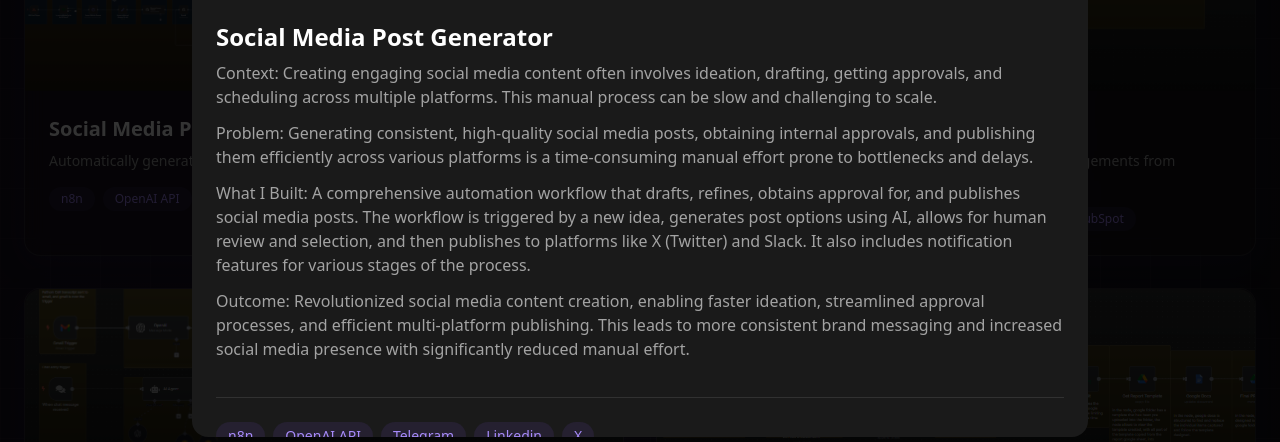
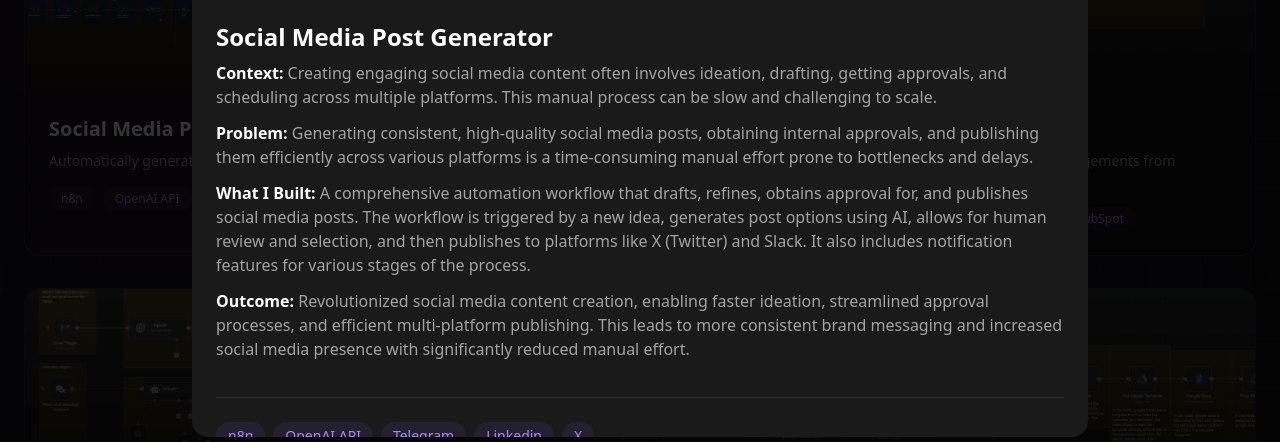
Before and after one commit to EmmanuelVictor62/portfolio-website, a React (Vite) app: page / in a window 1280 px wide. Both pictures are taken after a click on the element 324 px from the left and 4011 px from the top of the page. Shown: the part 3934-4376 px from the top of the page. Built offline with nearby package versions, Linux system fonts and the light colour scheme; no server answers.

Commit message:
Modified projects

```diff
--- a/src/components/Projects.jsx
+++ b/src/components/Projects.jsx
@@ -6,6 +6,36 @@ const Projects = () => {
   const [selectedProject, setSelectedProject] = useState(null);
   const cardsContainerRef = useRef(null);
 
+  // Helper function to format content with bold section headers
+  const formatContentLine = (line) => {
+    const trimmedLine = line.trim();
+    // Match various section header formats
+    const sectionHeaderPatterns = [
+      /^(Context\s*\/\s*Situation:?)/i,
+      /^(Context:?)/i,
+      /^(The\s+Problem:?)/i,
+      /^(Problem:?)/i,
+      /^(What\s+I\s+Built:?)/i,
+      /^(Result\s*\/\s*Outcome:?)/i,
+      /^(Outcome:?)/i,
+    ];
+
+    for (const pattern of sectionHeaderPatterns) {
+      const match = trimmedLine.match(pattern);
+      if (match) {
+        const headerText = match[1];
+        const restOfText = trimmedLine.substring(match[0].length).trim();
+        return (
+          <span>
+            <strong className="font-bold text-white">{headerText}</strong>
+            {restOfText && ` ${restOfText}`}
+          </span>
+        );
+      }
+    }
+    return line;
+  };
+
   const projectCategories = [
     {
       title: "Workflow Automations",
@@ -13,12 +43,12 @@ const Projects = () => {
         "Streamlining processes and enhancing productivity through intelligent automation solutions.",
       projects: projects.workflowAutomations || [],
     },
-    {
-      title: "AI & Chatbots",
-      description:
-        "Leveraging artificial intelligence to create intelligent conversational interfaces.",
-      projects: projects.aiChatbots || [],
-    },
+    // {
+    //   title: "AI & Chatbots",
+    //   description:
+    //     "Leveraging artificial intelligence to create intelligent conversational interfaces.",
+    //   projects: projects.aiChatbots || [],
+    // },
     {
       title: "Web Applications",
       description:
@@ -107,19 +137,35 @@ const Projects = () => {
         {selectedProject && (
           <div className="p-6">
             <div className="mb-6">
+              <div className="relative w-full mb-6 rounded-lg overflow-hidden bg-black/20 flex items-center justify-center modal-image">
                 <img
                   src={selectedProject.image}
                   alt={selectedProject.title}
-                className="w-full rounded-lg mb-6"
+                  className="w-full h-auto rounded-lg"
+                  style={{
+                    maxHeight: '70vh',
+                    objectFit: 'contain',
+                    imageRendering: 'auto',
+                    width: '100%',
+                    height: 'auto'
+                  }}
+                  loading="eager"
+                  fetchPriority="high"
                 />
+              </div>
               <h3 className="text-2xl font-bold mb-2">
                 {selectedProject.title}
               </h3>
-              {selectedProject.content.split("\n").map((line, idx) => (
+              {selectedProject.content.split("\n").map((line, idx) => {
+                const formattedLine = formatContentLine(line);
+                // Skip empty lines
+                if (!line.trim()) return null;
+                return (
                   <p key={idx} className="text-neutral-400 mb-3">
-                  {line}
+                    {formattedLine}
                   </p>
-              ))}
+                );
+              })}
 
               <div className="flex flex-wrap gap-4">
                 {selectedProject.demoUrl && (
```
Lines whose indentation alone changed are shown as unchanged.
